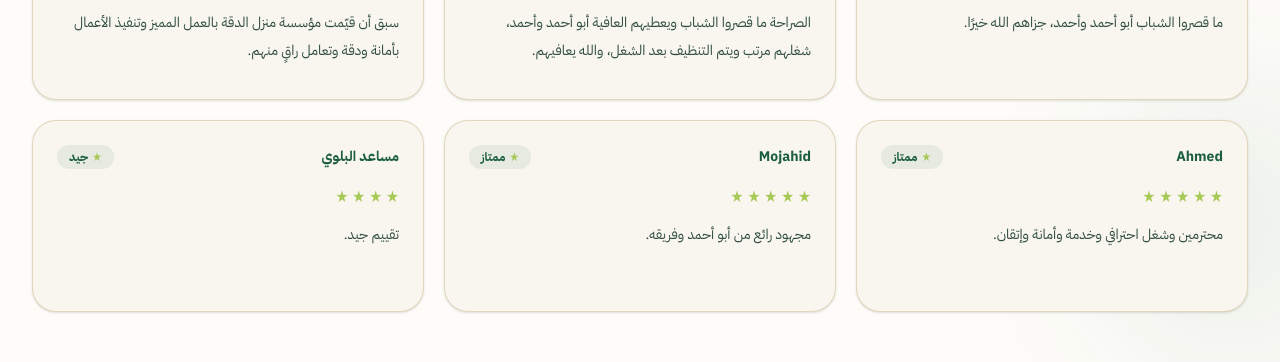
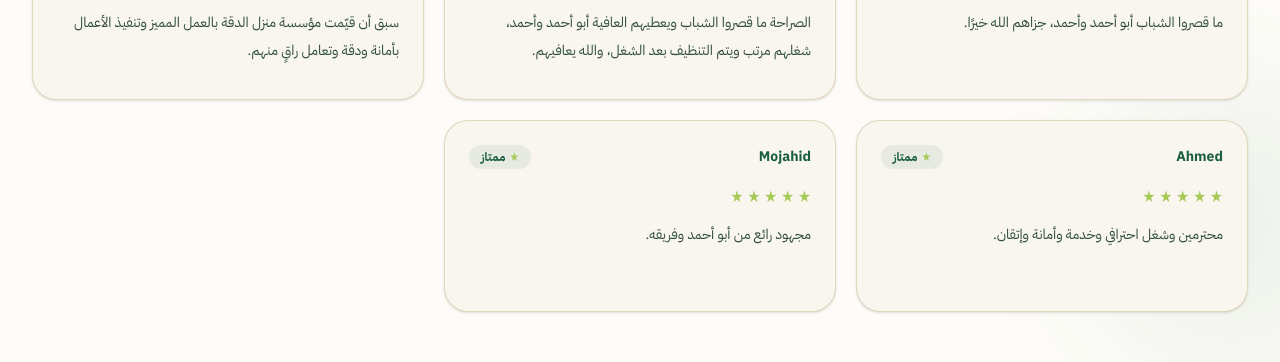
Before and after one commit to ziadelkady20-blip/el-mas3ody, a Next.js app: page / in a window 1280 px wide. Shown: the part 7260-7622 px from the top of the page. Built offline with nearby package versions, Linux system fonts and the light colour scheme.

Commit message:
Show only written positive customer reviews

```diff
--- a/src/components/Reviews.tsx
+++ b/src/components/Reviews.tsx
@@ -36,7 +36,6 @@ const REVIEWS: Review[] = [
   { name: "Fahd", text: "سبق أن قيّمت مؤسسة منزل الدقة بالعمل المميز وتنفيذ الأعمال بأمانة ودقة وتعامل راقٍ منهم.", rating: "ممتاز" },
   { name: "Ahmed", text: "محترمين وشغل احترافي وخدمة وأمانة وإتقان.", rating: "ممتاز" },
   { name: "Mojahid", text: "مجهود رائع من أبو أحمد وفريقه.", rating: "ممتاز" },
-  { name: "مساعد البلوي", text: "تقييم جيد.", rating: "جيد" },
 ];
 
 export default function Reviews() {
```
